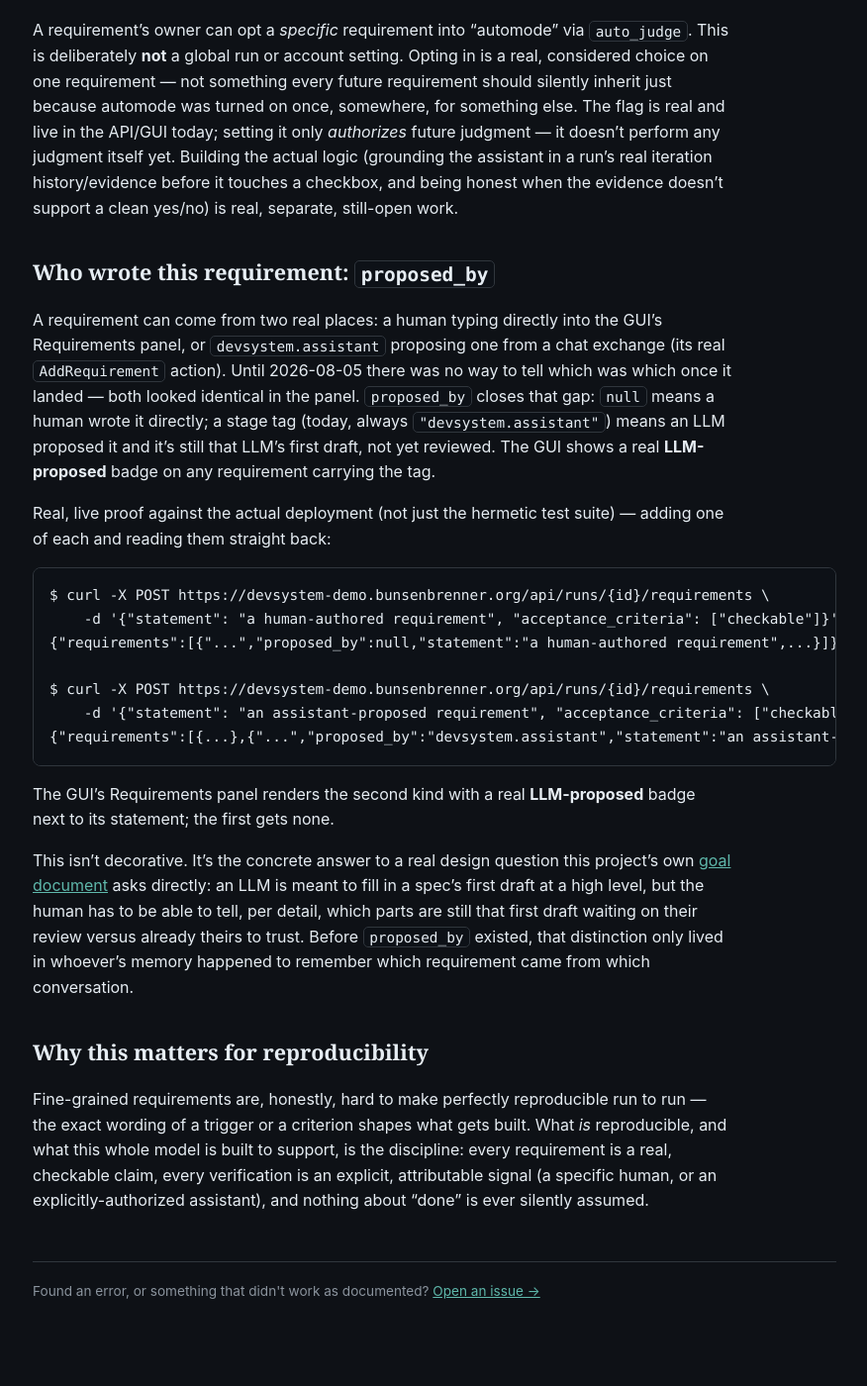
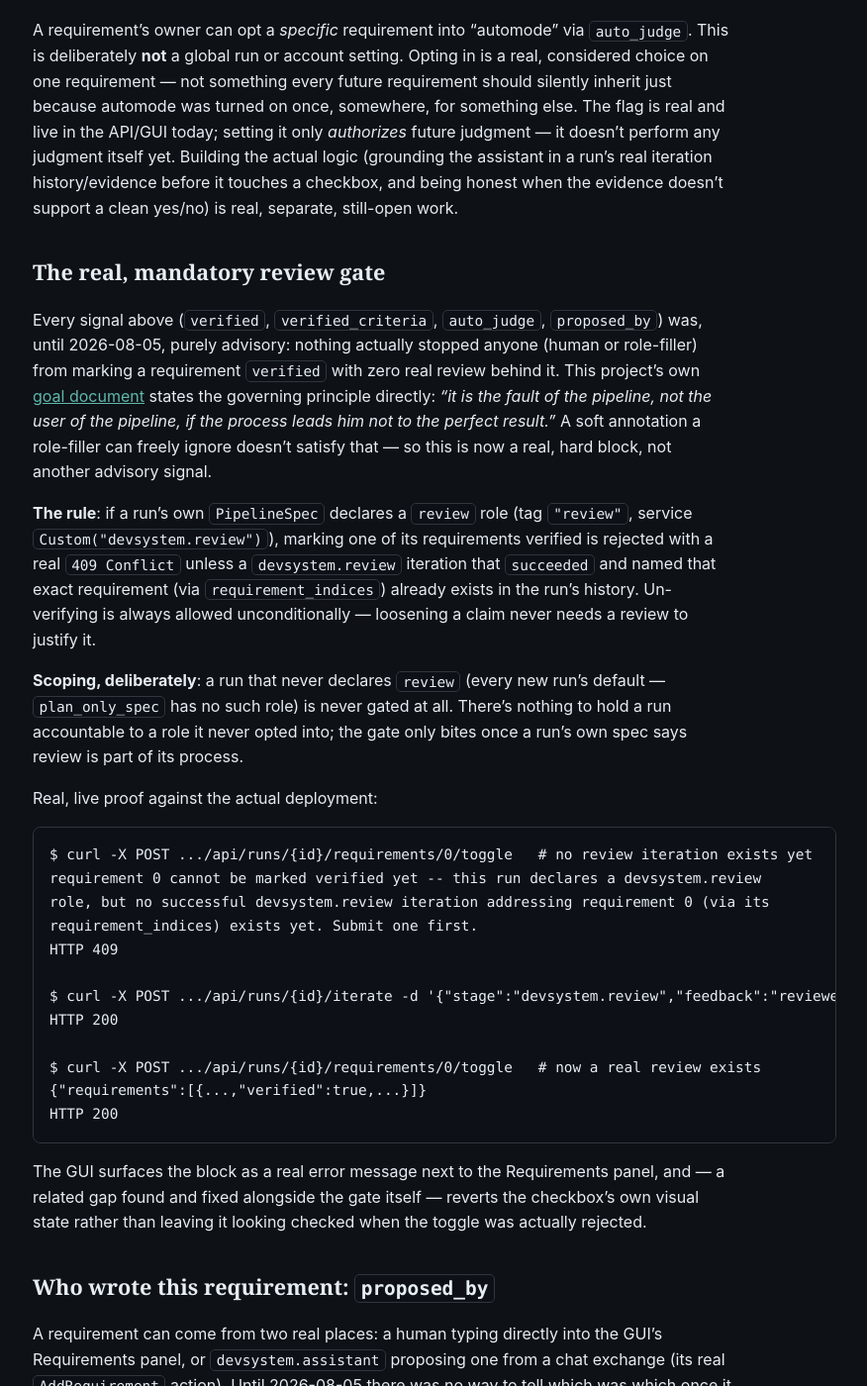
Before and after one commit to scimbe/CADS-devsystem-docs, a Jekyll site: the page built from _explanation/requirements-and-automode.md, in a window 1280 px wide and 1400 px high, scrolled down 676 px. Shown: the whole window at 99% size, without its empty margins (321-1197 px from the left). Built offline with Jekyll 4.4.1, drawn with Linux system fonts in a browser that asks for light colours.

Commit message:
explanation: document the real, mandatory review gate
Real feature shipped 2026-08-05 (CADS-devsystem@35d4baa): marking a
requirement verified is now a hard 409 if the run declares a review
role and no successful devsystem.review iteration has actually
addressed it yet -- not another advisory annotation. Documents the
exact scoping rule (only runs that opt review into their own spec are
gated), the governing principle from the project's own goal doc, and a
real live round-trip proving both the block and the unblock.

Validated directly against the actual deployment after a real same-day
incident (a stale binary from a concurrent-deploy race, since fixed) --
re-verified with a fresh functional HTTP round-trip against the
container's own published port before writing this up, not assumed
fixed from the deploy script's own success message.

````diff
--- a/_explanation/requirements-and-automode.md
+++ b/_explanation/requirements-and-automode.md
@@ -34,6 +34,48 @@ setting it only *authorizes* future judgment — it doesn't perform any judgment
 the actual logic (grounding the assistant in a run's real iteration history/evidence before it
 touches a checkbox, and being honest when the evidence doesn't support a clean yes/no) is real,
 separate, still-open work.
+
+## The real, mandatory review gate
+
+Every signal above (`verified`, `verified_criteria`, `auto_judge`, `proposed_by`) was, until
+2026-08-05, purely advisory: nothing actually stopped anyone (human or role-filler) from marking a
+requirement `verified` with zero real review behind it. This project's own
+[goal document](https://github.com/scimbe/CADS-devsystem/blob/main/docs/development-system-goal.md)
+states the governing principle directly: *"it is the fault of the pipeline, not the user of the
+pipeline, if the process leads him not to the perfect result."* A soft annotation a role-filler can
+freely ignore doesn't satisfy that — so this is now a real, hard block, not another advisory signal.
+
+**The rule**: if a run's own `PipelineSpec` declares a `review` role (tag `"review"`, service
+`Custom("devsystem.review")`), marking one of its requirements verified is rejected with a real
+`409 Conflict` unless a `devsystem.review` iteration that `succeeded` and named that exact
+requirement (via `requirement_indices`) already exists in the run's history. Un-verifying is always
+allowed unconditionally — loosening a claim never needs a review to justify it.
+
+**Scoping, deliberately**: a run that never declares `review` (every new run's default —
+`plan_only_spec` has no such role) is never gated at all. There's nothing to hold a run accountable
+to a role it never opted into; the gate only bites once a run's own spec says review is part of its
+process.
+
+Real, live proof against the actual deployment:
+
+```
+$ curl -X POST .../api/runs/{id}/requirements/0/toggle   # no review iteration exists yet
+requirement 0 cannot be marked verified yet -- this run declares a devsystem.review
+role, but no successful devsystem.review iteration addressing requirement 0 (via its
+requirement_indices) exists yet. Submit one first.
+HTTP 409
+
+$ curl -X POST .../api/runs/{id}/iterate -d '{"stage":"devsystem.review","feedback":"reviewed, approved","succeeded":true,"requirement_indices":[0]}'
+HTTP 200
+
+$ curl -X POST .../api/runs/{id}/requirements/0/toggle   # now a real review exists
+{"requirements":[{...,"verified":true,...}]}
+HTTP 200
+```
+
+The GUI surfaces the block as a real error message next to the Requirements panel, and — a related
+gap found and fixed alongside the gate itself — reverts the checkbox's own visual state rather than
+leaving it looking checked when the toggle was actually rejected.
 
 ## Who wrote this requirement: `proposed_by`
 
````
Also changed, not shown: _reference/rest-api.md (+1 -1 lines).
